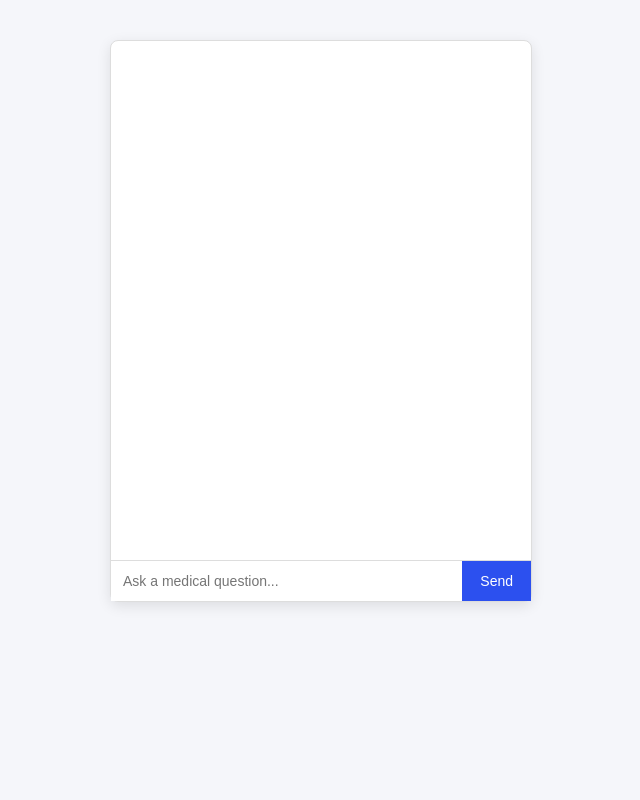
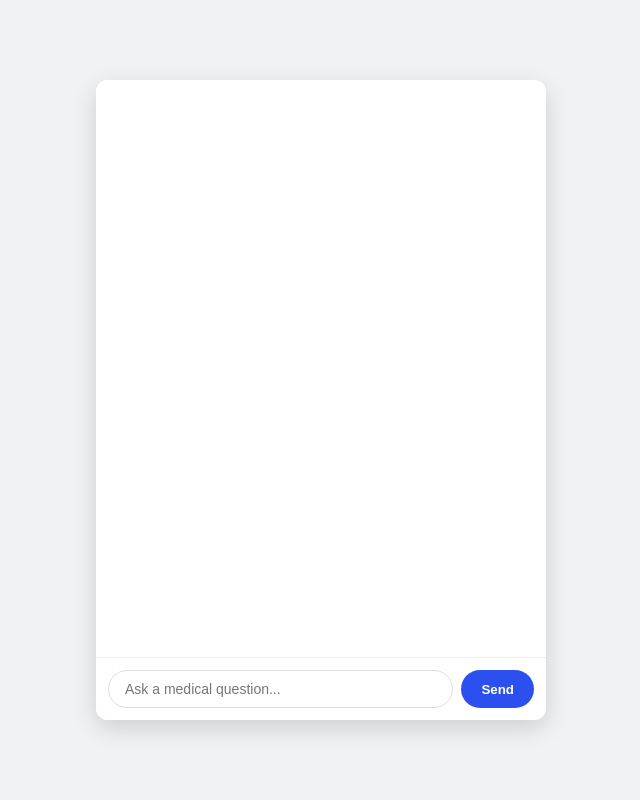
Before and after one commit to spha-code/Medical-Bot, a Flask app: page / in a window 1280 px wide. Shown: the whole page, without its empty margins (319-959 px from the left). Run offline with Flask 3, Linux system fonts and the light colour scheme.

Commit message:
web app update

```diff
--- a/app.py
+++ b/app.py
@@ -1,66 +1,106 @@
 from flask import Flask, render_template, jsonify, request
 from src.helper import download_embeddings
 from langchain_pinecone import PineconeVectorStore
-
-from langchain_openai import ChatOpenAI
 from langchain_google_genai import ChatGoogleGenerativeAI
 
 from langchain_classic.chains.retrieval import create_retrieval_chain
 from langchain_classic.chains.combine_documents import create_stuff_documents_chain
+from langchain_classic.chains.history_aware_retriever import create_history_aware_retriever
 
-
-from langchain_core.prompts import ChatPromptTemplate
+from langchain_core.prompts import ChatPromptTemplate, MessagesPlaceholder
+from langchain_community.chat_message_histories import ChatMessageHistory
 from dotenv import load_dotenv
 from src.prompt import *
 import os
 
-#Flask initialization
 app = Flask(__name__)
-
 load_dotenv()
 
+# Fixed Key Assignments
 PINECONE_API_KEY = os.getenv("PINECONE_API_KEY")
-OPENAI_API_KEY = os.getenv("OPENAI_API_KEY")
 GEMINI_API_KEY = os.getenv("GEMINI_API_KEY")
 
 os.environ["PINECONE_API_KEY"] = PINECONE_API_KEY
-os.environ["OPENAI_API_KEY"] = OPENAI_API_KEY
-os.environ["GEMINI_API_KEY"] = GEMINI_API_KEY
+os.environ["GOOGLE_API_KEY"] = GEMINI_API_KEY
 
 embedding = download_embeddings()
-
-index_name = "medical-chatbot" #This creates an Index in pinecone.io
+index_name = "medical-chatbot"
 
 docsearch = PineconeVectorStore.from_existing_index(
-    index_name = index_name,
-    embedding = embedding
+    index_name=index_name,
+    embedding=embedding
 )
 
+retriever = docsearch.as_retriever(search_type="similarity", search_kwargs={"k": 3})
 
-retriever = docsearch.as_retriever(search_type="similarity", search_kwargs={"k" : 3})
+# Initialize LLM
+llm = ChatGoogleGenerativeAI(model="gemini-2.5-flash", temperature=0.3)
 
-llm = ChatGoogleGenerativeAI(model="gemini-2.5-flash", google_api_key=GEMINI_API_KEY)
+# Initialize Session Memory
+# Note: This is stored in server RAM. Restarting the server clears memory.
+chat_history_store = ChatMessageHistory()
 
-prompt = ChatPromptTemplate.from_messages([
-    ("system", system_prompt), #sytem prompt given above
-    ("human", "{input}") #human input through chatbot
+# --- 1. CONTEXTUALIZE QUESTION PROMPT ---
+# This re-phrases the user's question to be "standalone" based on history
+contextualize_q_system_prompt = (
+    "Given a chat history and the latest user question "
+    "which might reference context in the chat history, "
+    "formulate a standalone question which can be understood "
+    "without the chat history. Do NOT answer the question, "
+    "just reformulate it if needed and otherwise return it as is."
+)
+
+contextualize_q_prompt = ChatPromptTemplate.from_messages([
+    ("system", contextualize_q_system_prompt),
+    MessagesPlaceholder("chat_history"),
+    ("human", "{input}"),
 ])
 
-question_answer_chain = create_stuff_documents_chain(llm, prompt)
-rag_chain = create_retrieval_chain(retriever, question_answer_chain)
+history_aware_retriever = create_history_aware_retriever(
+    llm, retriever, contextualize_q_prompt
+)
+
+# --- 2. ANSWER PROMPT ---
+qa_prompt = ChatPromptTemplate.from_messages([
+    ("system", system_prompt),
+    MessagesPlaceholder("chat_history"),
+    ("human", "{input}"),
+])
+
+# Build the Chains
+question_answer_chain = create_stuff_documents_chain(llm, qa_prompt)
+rag_chain = create_retrieval_chain(history_aware_retriever, question_answer_chain)
+
 
 @app.route("/")
 def index():
     return render_template('chat.html')
 
-@app.route("/get", methods=["GET", "POST"])
+
+@app.route("/get", methods=["POST"])
 def chat():
     msg = request.form["msg"]
-    input = msg
-    print(input)
-    response = rag_chain.invoke({"input": msg})
-    print("Response : ", response["answer"])
-    return str(response["answer"])
+    try:
+        # Attempt the RAG chain
+        response = rag_chain.invoke({
+            "input": msg,
+            "chat_history": chat_history_store.messages
+        })
+
+        # Save to history
+        chat_history_store.add_user_message(msg)
+        chat_history_store.add_ai_message(response["answer"])
+
+        return str(response["answer"])
+
+    except Exception as e:
+        # Check if it's a Quota error
+        if "429" in str(e) or "RESOURCE_EXHAUSTED" in str(e):
+            return "I'm a bit overwhelmed with requests right now! Please wait about 30-60 seconds and try again."
+
+        print(f"Error occurred: {e}")
+        return "Sorry, I encountered an internal error. Please try again later."
+
 
 if __name__ == '__main__':
-    app.run(host="0.0.0.0", port=8080, debug = True)
+    app.run(host="0.0.0.0", port=8080, debug=True)
--- a/static/style.css
+++ b/static/style.css
@@ -1,21 +1,147 @@
-body{margin:0;font-family:system-ui, sans-serif;background:#f5f6fa;}
-.chat-wrapper{
-  max-width:420px;margin:40px auto;
-  border:1px solid #ddd;border-radius:8px;
-  display:flex;flex-direction:column;height:70vh;
-  background:#fff;box-shadow:0 4px 14px rgba(0,0,0,.1);
+body {
+  margin: 0;
+  font-family: system-ui, -apple-system, sans-serif;
+  background: #f0f2f5;
+  display: flex;
+  justify-content: center;
+  align-items: center;
+  height: 100vh;
 }
-.chat-log{
-  flex:1;padding:12px;overflow-y:auto;
+
+.chat-wrapper {
+  width: 100%;
+  max-width: 450px;
+  height: 80vh;
+  margin: 20px;
+  border-radius: 12px;
+  display: flex;
+  flex-direction: column;
+  background: #fff;
+  box-shadow: 0 8px 24px rgba(0, 0, 0, 0.15);
+  overflow: hidden;
 }
-.msg{margin:6px 0;padding:8px 12px;border-radius:6px;font-size:14px;line-height:1.4;}
-.user{background:#c6f6d5;align-self:flex-end;}
-.bot{background:#e1e1ff;align-self:flex-start;}
-.chat-form{display:flex;border-top:1px solid #ddd;}
-.chat-form input{
-  flex:1;border:none;padding:12px;font-size:14px;outline:none;
+
+.chat-log {
+  flex: 1;
+  padding: 16px;
+  overflow-y: auto;
+  display: flex;
+  flex-direction: column;
+  /* Allows messages to stack */
+  gap: 12px;
+  background-color: #ffffff;
 }
-.chat-form button{
-  border:none;background:#2C50EF;color:#fff;padding:0 18px;cursor:pointer;font-size:14px;
+
+/* Message Base Styles */
+.msg {
+  max-width: 80%;
+  padding: 10px 14px;
+  font-size: 14.5px;
+  line-height: 1.5;
+  word-wrap: break-word;
+  position: relative;
 }
-.chat-form button:hover{background:#1a3bbf;}
+
+/* User Message Styling */
+.user {
+  background: #2C50EF;
+  color: white;
+  align-self: flex-end;
+  /* Pushes to the right */
+  border-radius: 16px 16px 2px 16px;
+  box-shadow: 0 2px 4px rgba(44, 80, 239, 0.2);
+}
+
+/* Bot Message Styling */
+.bot {
+  background: #f1f3f4;
+  color: #1a1a1a;
+  align-self: flex-start;
+  /* Pushes to the left */
+  border-radius: 16px 16px 16px 2px;
+}
+
+/* Form Styling */
+.chat-form {
+  display: flex;
+  padding: 12px;
+  border-top: 1px solid #eee;
+  background: #fff;
+}
+
+.chat-form input {
+  flex: 1;
+  border: 1px solid #ddd;
+  border-radius: 20px;
+  padding: 10px 16px;
+  font-size: 14px;
+  outline: none;
+  transition: border-color 0.2s;
+}
+
+.chat-form input:focus {
+  border-color: #2C50EF;
+}
+
+.chat-form button {
+  border: none;
+  background: #2C50EF;
+  color: #fff;
+  margin-left: 8px;
+  padding: 0 20px;
+  border-radius: 20px;
+  cursor: pointer;
+  font-weight: 600;
+  transition: background 0.2s;
+}
+
+.chat-form button:hover {
+  background: #1a3bbf;
+}
+
+.chat-form button:disabled {
+  background: #ccc;
+  cursor: not-allowed;
+}
+
+/* --- Typing Indicator Animation --- */
+.typing {
+  display: flex;
+  padding: 12px 16px !important;
+}
+
+.dot-container {
+  display: flex;
+  gap: 4px;
+  align-items: center;
+  height: 14px;
+}
+
+.dot {
+  width: 6px;
+  height: 6px;
+  background-color: #999;
+  border-radius: 50%;
+  animation: bounce 1.4s infinite ease-in-out both;
+}
+
+.dot:nth-child(1) {
+  animation-delay: -0.32s;
+}
+
+.dot:nth-child(2) {
+  animation-delay: -0.16s;
+}
+
+@keyframes bounce {
+
+  0%,
+  80%,
+  100% {
+    transform: scale(0);
+  }
+
+  40% {
+    transform: scale(1.0);
+  }
+}
--- a/templates/chat.html
+++ b/templates/chat.html
@@ -15,7 +15,7 @@
 
         <form id="chatForm" class="chat-form">
             <input id="chatInput" type="text" placeholder="Ask a medical question..." required autocomplete="off">
-            <button type="submit">Send</button>
+            <button id="sendBtn" type="submit">Send</button>
         </form>
     </div>
 
@@ -33,32 +33,38 @@
             // 1. UI: Append User Message
             appendMsg(text, 'user');
 
-            // 2. Prepare UI for loading
+            // 2. Clear input and show "typing" indicator
             chatInput.value = '';
             chatInput.disabled = true;
+            showTyping();
 
-            // 3. Match app.py: Use FormData for request.form["msg"]
+            // 3. Prepare data for Flask
             const formData = new FormData();
             formData.append('msg', text);
 
             try {
-                // Match app.py: Fetch the "/get" route
                 const res = await fetch('/get', {
                     method: 'POST',
                     body: formData
                 });
 
-                if (!res.ok) throw new Error('Network response was not ok');
+                // Remove typing dots before showing the real response
+                hideTyping();
 
-                // Match app.py: Use .text() because backend returns a raw string
+                if (res.status === 429) {
+                    appendMsg("Slow down! You've sent too many messages. Please wait 30 seconds.", 'bot');
+                    return;
+                }
+
+                if (!res.ok) throw new Error('Server Error');
+
                 const data = await res.text();
-
-                // 4. UI: Append Bot Message
                 appendMsg(data, 'bot');
 
             } catch (error) {
+                hideTyping();
                 console.error("Error:", error);
-                appendMsg("Sorry, I encountered an error. Please try again.", 'bot');
+                appendMsg("Sorry, I'm having trouble connecting to the medical database. Try again in a moment.", 'bot');
             } finally {
                 chatInput.disabled = false;
                 chatInput.focus();
@@ -69,14 +75,38 @@
             const div = document.createElement('div');
             div.classList.add('msg', sender);
 
-            // Create a span for the text to handle styling better
             const span = document.createElement('span');
             span.textContent = txt;
             div.appendChild(span);
 
             chatLog.appendChild(div);
+            scrollToBottom();
+        }
 
-            // Auto-scroll to the bottom
+        function showTyping() {
+            const typingDiv = document.createElement('div');
+            typingDiv.id = 'typing-indicator';
+            typingDiv.classList.add('msg', 'bot', 'typing');
+
+            // Create three dots
+            typingDiv.innerHTML = `
+                <div class="dot-container">
+                    <span class="dot"></span>
+                    <span class="dot"></span>
+                    <span class="dot"></span>
+                </div>
+            `;
+
+            chatLog.appendChild(typingDiv);
+            scrollToBottom();
+        }
+
+        function hideTyping() {
+            const indicator = document.getElementById('typing-indicator');
+            if (indicator) indicator.remove();
+        }
+
+        function scrollToBottom() {
             chatLog.scrollTop = chatLog.scrollHeight;
         }
     </script>
```
Also changed, not shown: app2DEL.py (added, +70 -0 lines).
